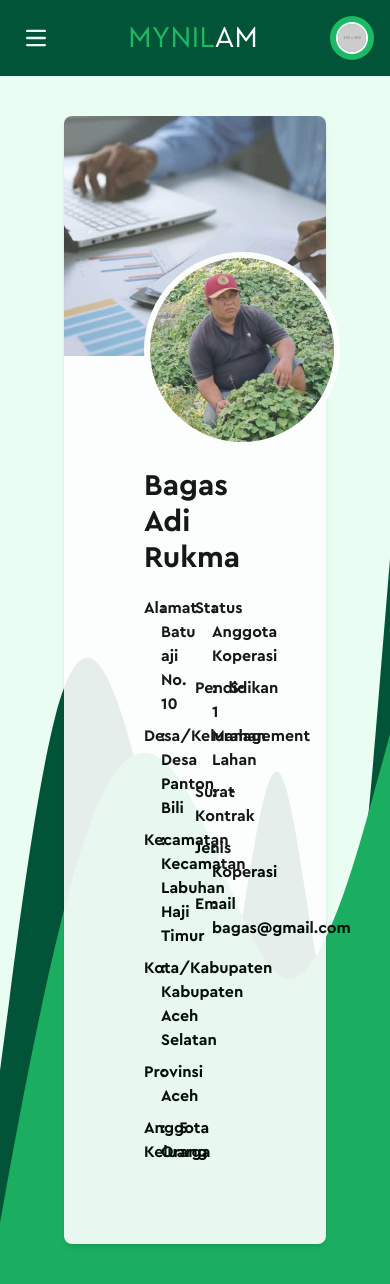
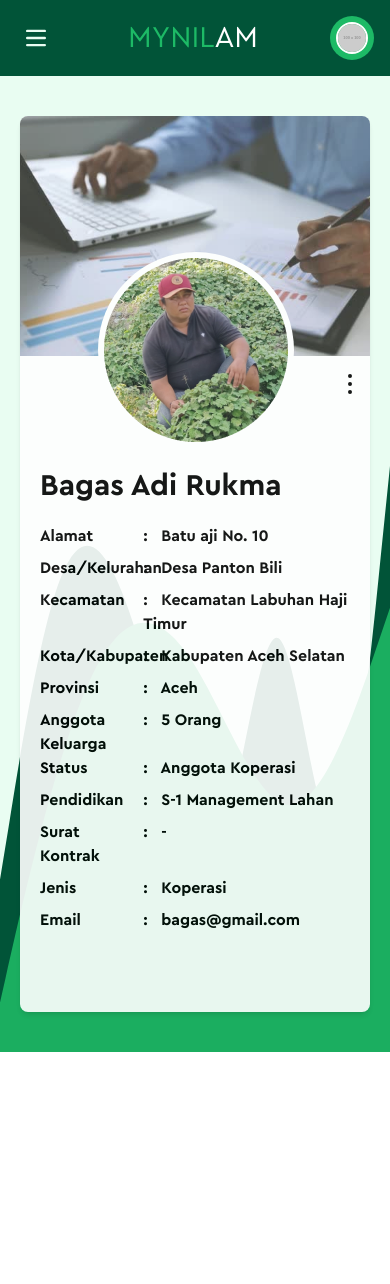
Before and after one commit to saptadi73/fe-mynilam-new, a Vue app: page /profile/profile-petani/PRD1X7QF in a window 390 px wide. After the commit the page ends 1052 px from the top, so only its background shows below. Built offline with nearby package versions, Linux system fonts and the light colour scheme.

Commit message:
feat(profile) - add responsive for profile petani

```diff
--- a/src/pages/profile/ProfilePetani.vue
+++ b/src/pages/profile/ProfilePetani.vue
@@ -1,5 +1,5 @@
 <template>
-  <div class="bg-image-wave relative px-16 py-10">
+  <div class="bg-image-wave relative px-5 lg:px-16 py-10">
     <div class="bg-white min-h-screen opacity-90 shadow-md rounded-lg font-cera">
       <img
         class="bg-cover object-cover rounded-t-lg h-60 w-full"
@@ -7,15 +7,15 @@
         alt="Background Profile"
       />
 
-      <div class="absolute top-24 left-36 bg-white rounded-full p-1.5 mt-20 z-20">
+      <div class="absolute top-24 left-1/4 md:left-36 bg-white rounded-full p-1.5 mt-20 z-20">
         <img src="@/assets/images/profile-petani.png" alt="Profile" />
       </div>
 
       <ButtonEditProfile />
 
-      <div class="text-3xl font-bold px-20 mt-28">Bagas Adi Rukma</div>
-      <div class="grid grid-cols-12 px-20 pt-5 pb-20">
-        <div class="col-span-6">
+      <div class="text-3xl font-bold px-5 lg:px-20 mt-28">Bagas Adi Rukma</div>
+      <div class="grid grid-cols-12 px-5 lg:px-20 pt-5 pb-20">
+        <div class="col-span-12 lg:col-span-6">
           <div class="grid grid-cols-12 gap-y-2">
             <div class="col-span-4 font-bold">Alamat</div>
             <div class="col-span-8 font-bold">: &nbsp; Batu aji No. 10</div>
@@ -36,7 +36,7 @@
             <div class="col-span-8 font-bold">: &nbsp; 5 Orang</div>
           </div>
         </div>
-        <div class="col-span-6">
+        <div class="col-span-12 lg:col-span-6">
           <div class="grid grid-cols-12 gap-y-2">
             <div class="col-span-4 font-bold">Status</div>
             <div class="col-span-8 font-bold">: &nbsp; Anggota Koperasi</div>
--- a/src/pages/profile/components/ButtonEditProfile.vue
+++ b/src/pages/profile/components/ButtonEditProfile.vue
@@ -1,7 +1,7 @@
 <template>
   <button
     type="button"
-    class="absolute right-24 top-72 bg-transparent hover:bg-gray-200 hover:rounded-full w-10 h-10 inline-flex justify-center items-center transition-all duration-200 ease-in-out"
+    class="absolute right-5 lg:right-24 top-72 bg-transparent hover:bg-gray-200 hover:rounded-full w-10 h-10 inline-flex justify-center items-center transition-all duration-200 ease-in-out"
   >
     <svg
       xmlns="http://www.w3.org/2000/svg"
```
